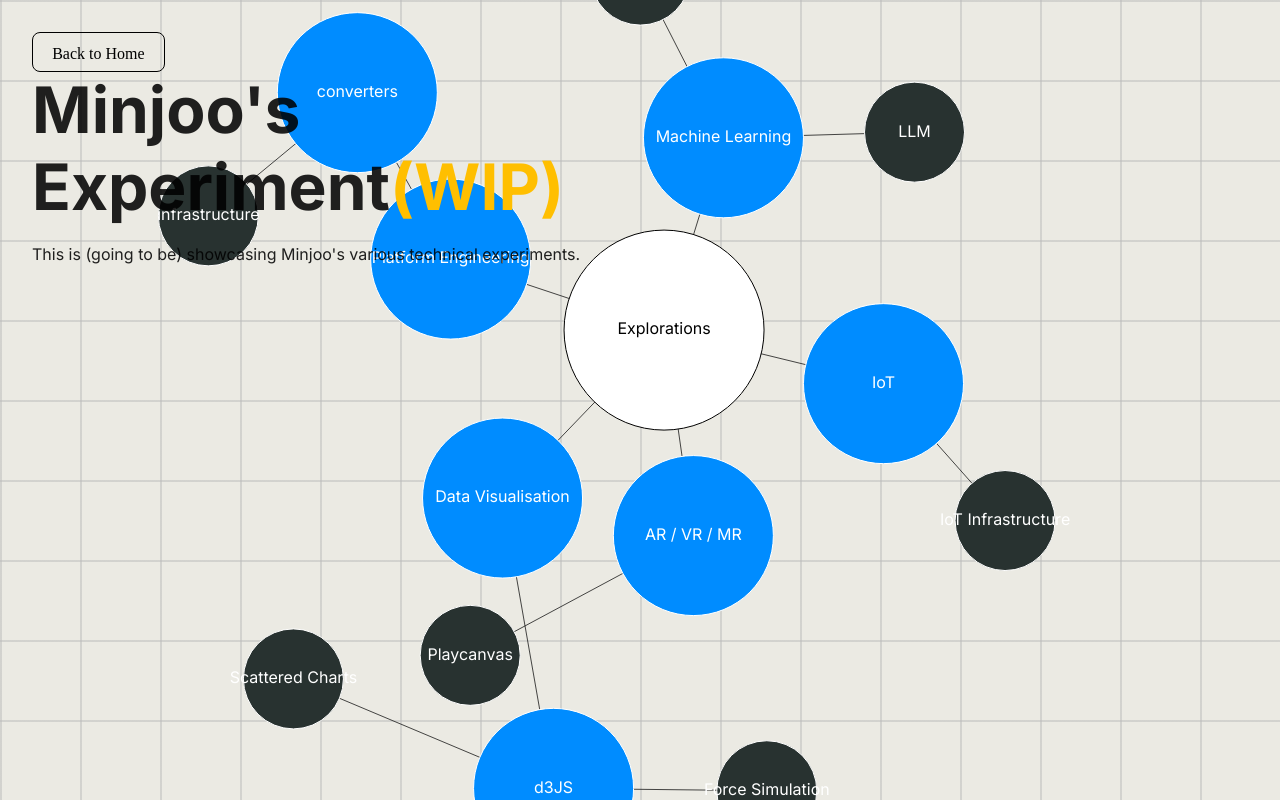
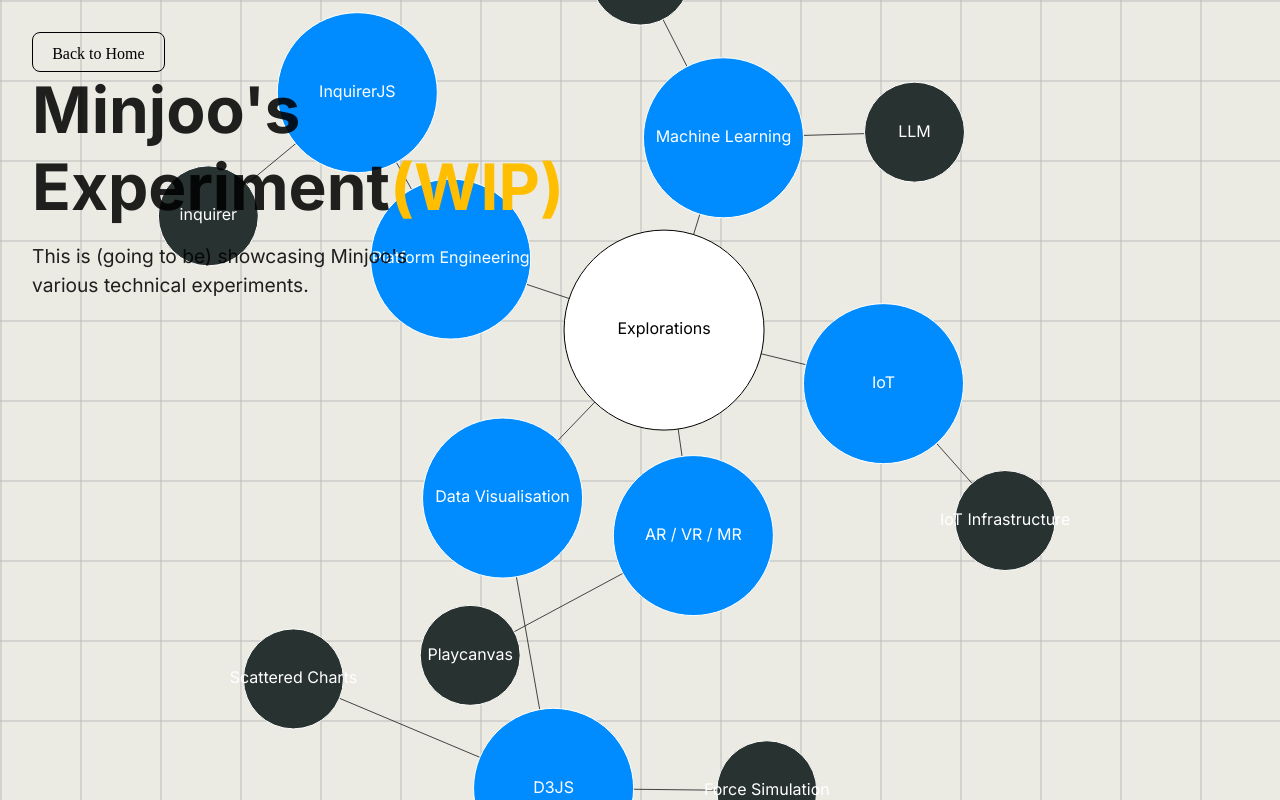
Before and after one commit to mj-life-is-once/experiments, a Next.js app: page / in a window 1280 px wide. Built offline with nearby package versions, Linux system fonts and the light colour scheme.

Commit message:
changed menus

```diff
--- a/src/components/MainNav.module.scss
+++ b/src/components/MainNav.module.scss
@@ -8,7 +8,7 @@
 .title {
   font-size: 4em;
   line-height: 1.2;
-  max-width: 5rem;
+  max-width: 4rem;
 
   span {
     color: var(--highlight_color_2);
@@ -17,7 +17,8 @@
 
 .description {
   margin-top: 1rem;
-  font-size: 1em;
+  font-size: 1.2rem;
+  max-width: 25rem;
 }
 
 .button {
--- a/src/files/menus.json
+++ b/src/files/menus.json
@@ -7,7 +7,7 @@
       "path": "/dataviz",
       "children": [
         {
-          "name": "d3JS",
+          "name": "D3JS",
           "children": [
             { "name": "Scattered Charts", "path": "/scattered" },
             { "name": "Force Simulation", "path": "/force" }
@@ -33,8 +33,8 @@
       "path": "/platform",
       "children": [
         {
-          "name": "converters",
-          "children": [{ "name": "infrastructure", "path": "/infrastructure" }]
+          "name": "InquirerJS",
+          "children": [{ "name": "inquirer", "path": "/inquirer" }]
         }
       ]
     },
```
